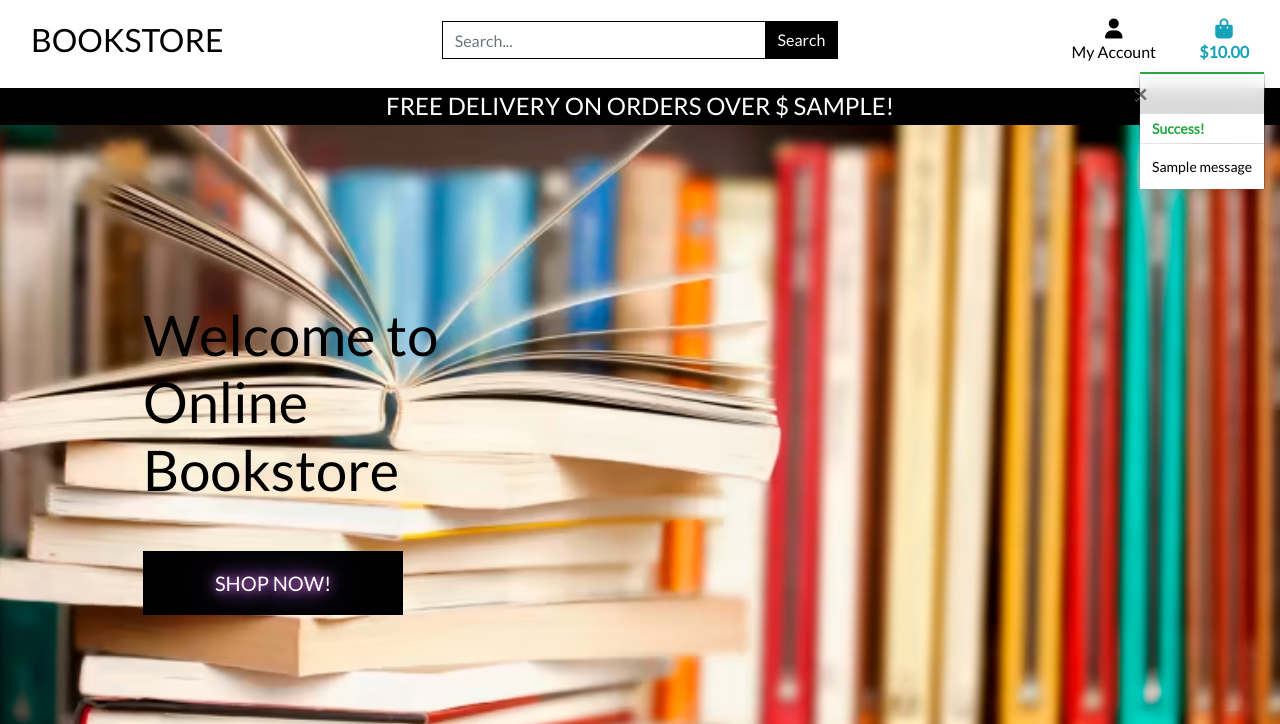
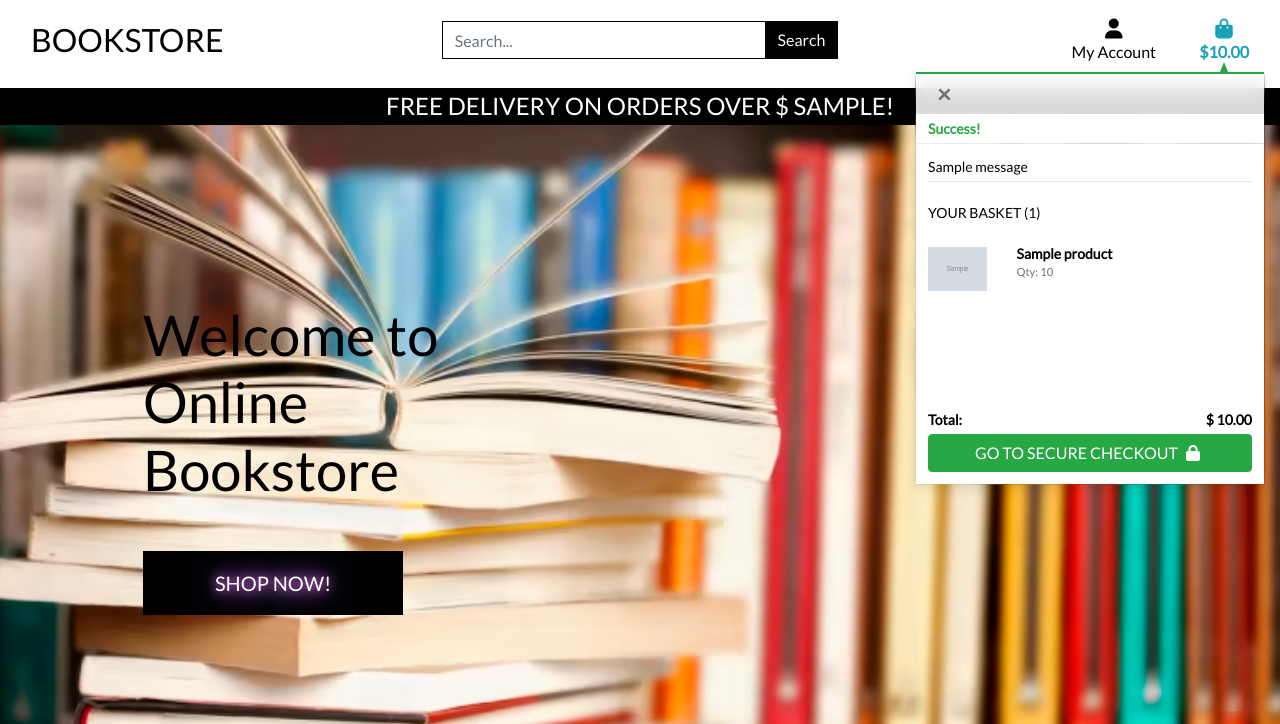
Before and after one commit to mabin9527/online_bookstore, a Django app: template home/templates/home/index.html in a window 1280 px wide. Shown: the top 724 px of the page. Run offline with Django 3.2, Linux system fonts and the light colour scheme; the template is opened without the code that fills it: most values are stand-ins (such as "Sample title", 1, 10 or a date in 2020); grey boxes marked "Sample" are stand-in pictures; one stand-in notice (Sample message) is shown; some libraries are stand-ins or nearby versions.

Commit message:
Styling notification box, shopping cart preview and extra messages

```diff
--- a/static/css/base.css
+++ b/static/css/base.css
@@ -263,6 +263,57 @@ li {
     height: 2px;
 }
 
+/* Taken from CSS-tricks.com: https://css-tricks.com/snippets/css/css-triangle/ */
+.arrow-up {
+    width: 0;
+    height: 0;
+    border-left: 4px solid transparent;
+    border-right: 4px solid transparent;
+    border-bottom: 10px solid black;
+    position: absolute;
+    top: -10px;
+    right: 36px;
+}
+
+/* Arrow Convenience classes - colors from Bootstrap */
+.arrow-primary {
+    border-bottom-color: #007bff !important;
+}
+
+.arrow-secondary {
+    border-bottom-color: #6c757d !important;
+}
+
+.arrow-success {
+    border-bottom-color: #28a745 !important;
+}
+
+.arrow-danger {
+    border-bottom-color: #dc3545 !important;
+}
+
+.arrow-warning {
+    border-bottom-color: #ffc107 !important;
+}
+
+.arrow-info {
+    border-bottom-color: #17a2b8 !important;
+}
+
+.arrow-light {
+    border-bottom-color: #f8f9fa !important;
+}
+
+.arrow-dark {
+    border-bottom-color: #343a40 !important;
+}
+
+.basket-notification-wrapper {
+    height: 150px;
+    overflow-x: hidden;
+    overflow-y: auto;
+}
+
 /* Media Queries */
 
 /* Slightly larger container on xl screens */
--- a/templates/includes/toasts/toast_success.html
+++ b/templates/includes/toasts/toast_success.html
@@ -10,6 +10,50 @@
         <strong class="mr-auto text-success">Success!</strong>
     </div>
     <div class="toast-body bg-white">
-        {{ message }}
+        <div class="row">
+            <div class="col">
+                {{ message }}
+                <hr class="mt-1 mb-3">
+            </div>
+        </div>
+        {% if grand_total %}
+            <p class="logo-font bg-white text-black py-1"> Your Basket ({{ product_count }}) </p>
+            <div class="basket-notification-wrapper">
+                {% for item in basket_items %}
+                    <div class="row">
+                        <div class="col-3 my-1">
+                        {% if item.product.image %}
+                            <img class="w-100" src="{{ item.product.image.url }}" alt="{{ item.product.name }}">
+                            {% else %}
+                            <img class="w-100" src="{{ MEDIA_URL }}book-no-image.gif" alt="{{ item.product.name }}">
+                            {% endif %}
+                        </div>
+                        <div class="col-9">
+                            <p class="my-0"><strong>{{ item.product.name }}</strong></p>
+                            <p class="my-0 small text-muted">Qty: {{ item.quantity }}</p>
+                        </div>
+                    </div>
+                {% endfor %}
+            </div>
+            <div class="row">
+                <div class="col">
+                    <strong><p class="mt-3 mb-1 ">
+                        Total{% if free_delivery_delta > 0 %} (Exc. delivery){% endif %}:
+                        <span class="float-right">$ {{ total|floatformat:2 }}</span>
+                    </p></strong>
+                    {% if free_delivery_delta > 0 %}
+                        <p class="mb-1 p-2 bg-warning shadow-sm  text-center">
+                            Spend <strong>$ {{ free_delivery_delta }}</strong> more to get free shipping!
+                        </p>
+                    {% endif %}
+                    <a href="{% url 'view_basket' %}" class="btn btn-success btn-block rounded">
+                        <span class="text-uppercase">Go To Secure Checkout</span>
+                        <span class="icon">
+                            <i class="fas fa-lock"></i>
+                        </span>
+                    </a>
+                </div>
+            </div>
+        {% endif %}
     </div>
 </div>
```
Also changed, not shown: basket/views.py (+8 -2 lines).
